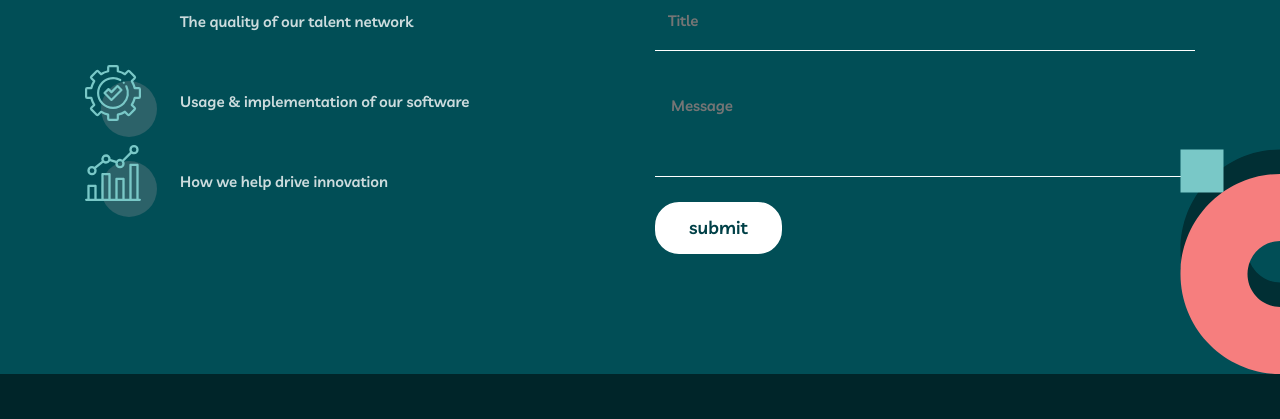
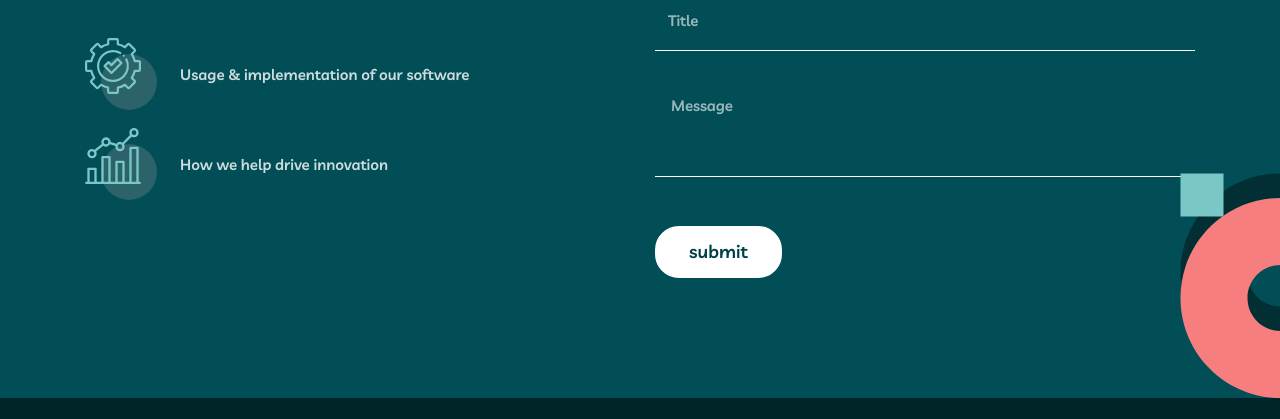
Before and after one commit to Shahzod001/myteam, a plain HTML site: page contact.html in a window 1280 px wide. Shown: the part 495-914 px from the top of the page. Drawn offline with Linux system fonts and the light colour scheme.

Commit message:
Add styles

```diff
--- a/css/main.css
+++ b/css/main.css
@@ -1355,7 +1355,6 @@ color: var(--main-bg-colorfff);
 }
 .contact__parent {
   display: flex;
-  align-items: center;
   justify-content: space-between;
 }
 /* .contact__child {
@@ -1400,7 +1399,7 @@ color: var(--main-bg-colorfff);
 .site__item--mb{
   display: flex;
   align-items: center;
-  margin-bottom: 8px;
+  margin-bottom: 18px;
 }
 .site__item--mb:nth-child(3){
   margin-bottom: 0;
@@ -1461,6 +1460,7 @@ opacity: 0.6;
 }
 .contact__btn {
   display: block;
+  margin-top: 24px;
   padding: 10px 32px;
   font-size: 18px;
   line-height: 28px;
@@ -1474,6 +1474,10 @@ placeholder:invalid:not(:focus){
   mix-blend-mode: normal;
   opacity: 0.6;
 }
+::placeholder{
+  color: #fff;
+  opacity: 0.6;
+}
 .contact__minibox{
   margin-bottom: 17px;
   opacity: 0;
```
